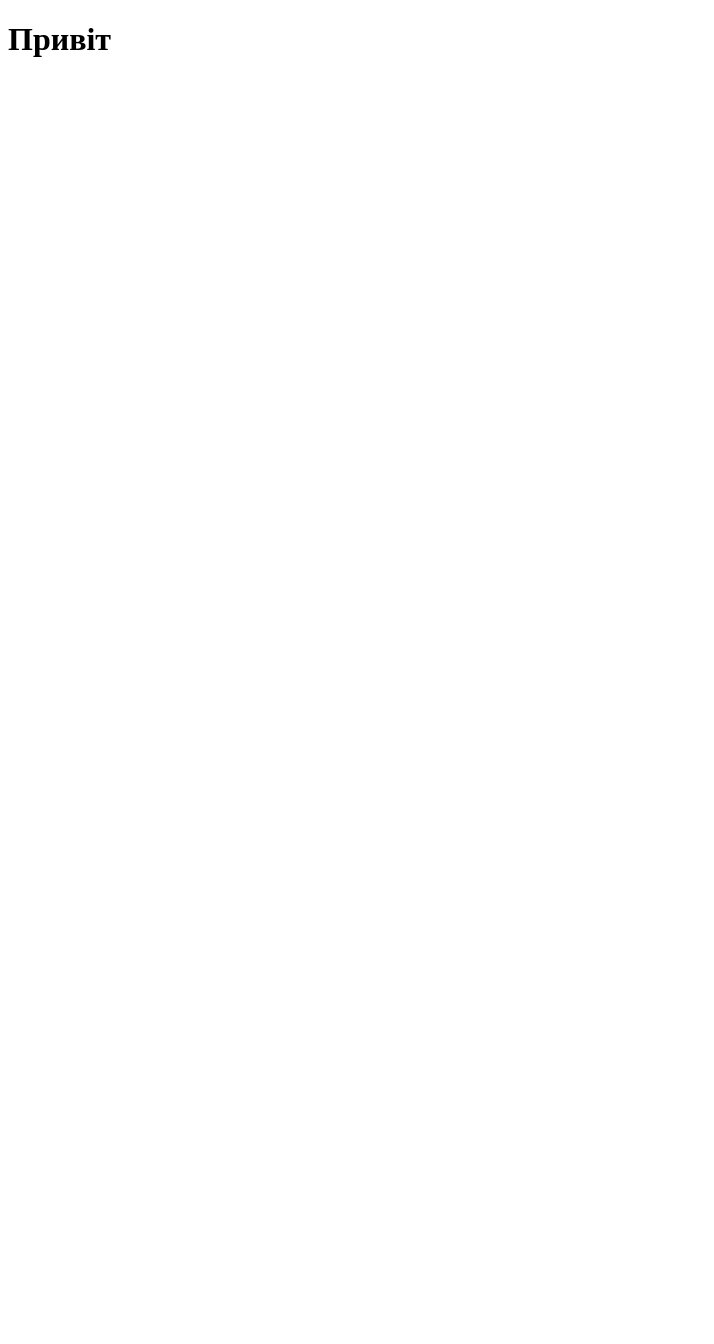
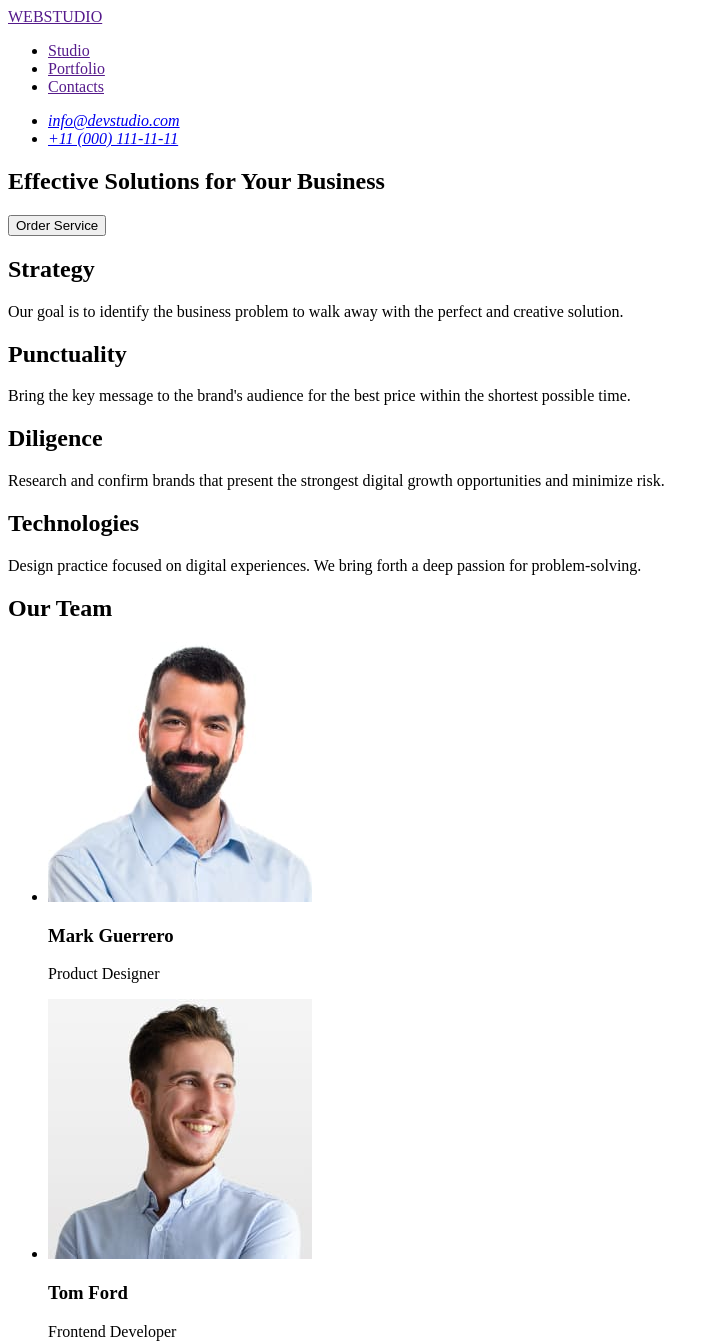
Before and after one commit to Sasshhkaa/goit-markup-hw-01, a plain HTML site: page index.html in a window 1280 px wide. Shown: the top 1344 px of the page, without its empty margins (0-714 px from the left). Before the commit the page ends 800 px from the top, so only its background shows below. Drawn offline with Linux system fonts and the light colour scheme.

Commit message:
start html

```diff
--- a/index.html
+++ b/index.html
@@ -3,9 +3,117 @@
   <head>
     <meta charset="UTF-8" />
     <meta name="viewport" content="width=device-width, initial-scale=1.0" />
-    <title>Document</title>
+    <title>Homework1</title>
   </head>
   <body>
-    <h1>Привіт</h1>
+    <header>
+      <nav>
+        <a href="">WEBSTUDIO</a>
+        <ul>
+          <li>
+            <a href="">Studio</a>
+          </li>
+          <li>
+            <a href="">Portfolio</a>
+          </li>
+          <li>
+            <a href="">Contacts</a>
+          </li>
+        </ul>
+      </nav>
+      <address>
+        <ul>
+          <li>
+            <a href="mailto:info@devstudio.com">info@devstudio.com</a>
+          </li>
+          <li>
+            <a href="tel:+11 (000) 111-11-11">+11 (000) 111-11-11</a>
+          </li>
+        </ul>
+      </address>
+    </header>
+    <main>
+      <section>
+        <h1>Effective Solutions for Your Business</h1>
+        <button type="button">Order Service</button>
+      </section>
+      <section>
+        <h2>Strategy</h2>
+        <p>
+          Our goal is to identify the business problem to walk away with the
+          perfect and creative solution.
+        </p>
+
+        <h2>Punctuality</h2>
+        <p>
+          Bring the key message to the brand's audience for the best price
+          within the shortest possible time.
+        </p>
+
+        <h2>Diligence</h2>
+        <p>
+          Research and confirm brands that present the strongest digital growth
+          opportunities and minimize risk.
+        </p>
+
+        <h2>Technologies</h2>
+        <p>
+          Design practice focused on digital experiences. We bring forth a deep
+          passion for problem-solving.
+        </p>
+      </section>
+      <section>
+        <h2>Our Team</h2>
+        <ul>
+          <li>
+            <img
+              src="images/img (4).jpg"
+              alt="Mark Guerrero"
+              width="264"
+              height="260"
+            />
+            <h3>Mark Guerrero</h3>
+            <p>Product Designer</p>
+          </li>
+          <li>
+            <img
+              src="images/img (1) (1).jpg"
+              alt="Tom Ford"
+              width="264"
+              height="260"
+            />
+            <h3>Tom Ford</h3>
+            <p>Frontend Developer</p>
+          </li>
+          <li>
+            <img
+              src="images/img (2) (1).jpg"
+              alt="Camila Garcia"
+              width="264"
+              height="260"
+            />
+            <h3>Camila Garcia</h3>
+            <p>Marketing</p>
+          </li>
+          <li>
+            <img
+              src="images/img (3) (1).jpg"
+              alt="Daniel Wilson"
+              width="264"
+              height="260"
+            />
+            <h3>Daniel Wilson</h3>
+            <p>UI Designer</p>
+          </li>
+        </ul>
+      </section>
+    </main>
+    <footer>
+      <a href="">WEBSTUDIO</a>
+      <p>
+        Increase the flow of customers and sales for your business with digital
+        marketing & growth solutions.
+      </p>
+    </footer>
   </body>
 </html>
```
Also changed, not shown: images/img (1) (1).jpg (added), images/img (2) (1).jpg (added), images/img (3) (1).jpg (added), images/img (4).jpg (added).
